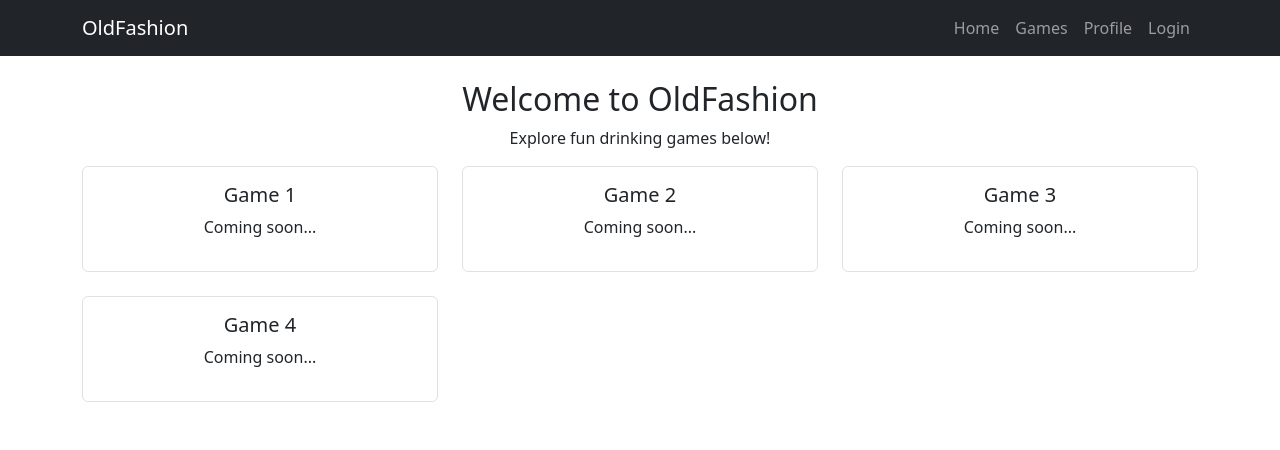
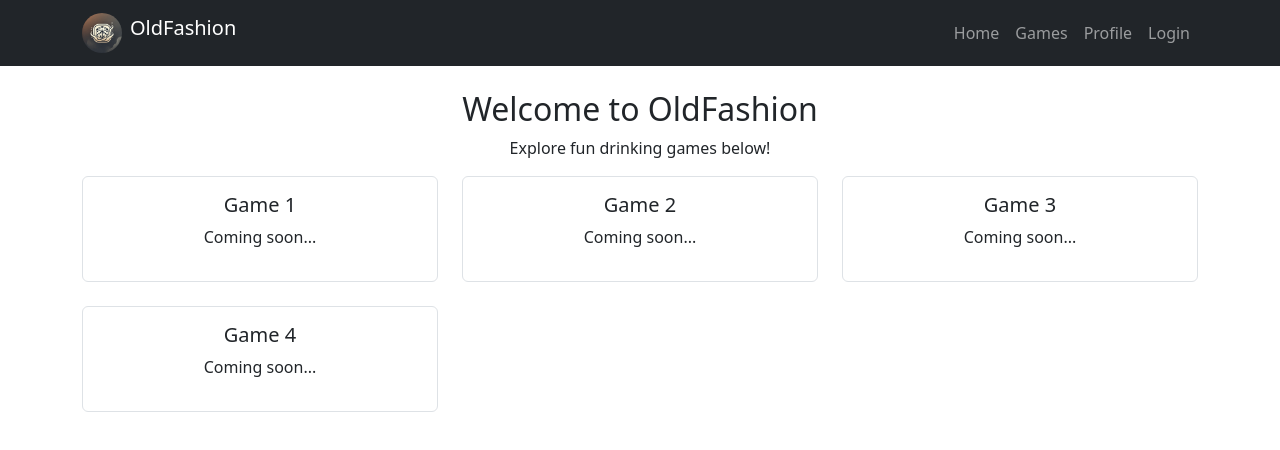
Before and after one commit to Stocks84/of2, a React (Create React App) app: page / in a window 1280 px wide. Shown: the top 450 px of the page. Built offline with nearby package versions, Linux system fonts and the light colour scheme.

Commit message:
Image added to NavBar.js

```diff
--- a/src/components/NavBar.js
+++ b/src/components/NavBar.js
@@ -1,12 +1,20 @@
 import React from "react";
 import { Navbar, Nav, Container } from "react-bootstrap";
 import { Link } from "react-router-dom";
+import logo from "../assets/OF-logo.png";
 
 const NavBar = () => {
   return (
     <Navbar expand="lg" bg="dark" variant="dark" collapseOnSelect>
       <Container>
         <Navbar.Brand as={Link} to="/">
+          <img
+            src={logo}
+            alt="logo"
+            width="40"
+            height="40"
+            className="d-inline-block align-top me-2 rounded-circle"
+          />
           OldFashion
         </Navbar.Brand>
         <Navbar.Toggle aria-controls="basic-navbar-nav" />
```
Also changed, not shown: src/assets/OF-logo.png (added).
